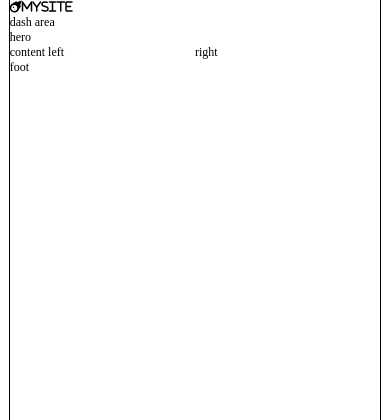
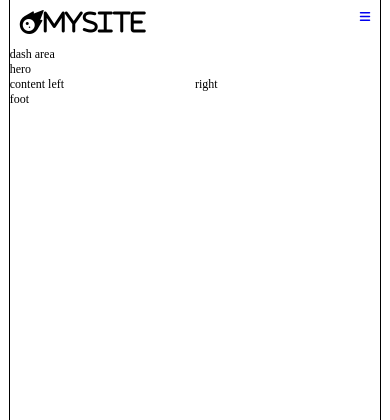
Before and after one commit to chrismcintosh78/_dev, a PHP site: page / in a window 390 px wide. Shown: the top 420 px of the page. Run offline with PHP 8.4, Linux system fonts and the light colour scheme.

Commit message:
Fixed responsive navbar to hide menu and toggle between hamburger menu

```diff
--- a/_/index.html
+++ b/_/index.html
@@ -17,13 +17,12 @@
                     <i class="fas fa-meteor">MySite</i>
                 </logo>
                 <ul>
-                    <links>
-                        <li><a href="#">Link 1</a></li>
-                        <li><a href="#">Link 2</a></li>
-                        <li><a href="#">Link 3</a></li>
-                    </links>
-                    <i class="fa fa-bars"></i>
+                    <li><a href="#" class="nav-link">Link 1</a></li>
+                    <li><a href="#" class="nav-link">Link 2</a></li>
+                    <li><a href="#" class="nav-link">Link 3</a></li>
+                    <li><a href="#" class="nav-toggle"><i class="fa fa-bars"></i></a></li>
                 </ul>
+
             </nav>
         </div>
         <div class="pane-dash">
--- a/_/res/css/style.css
+++ b/_/res/css/style.css
@@ -19,11 +19,11 @@
         /* One column layout for small screens */
     }
     /*GET RID OF THE NAV BAR AND SHOW THE TOGGLER*/
-    .top-nav links{
-        display:none;
+    .nav-link{
+        display:none !important;
     }
-    .top-nav ul i{
-        display:inherit;
+    .nav-toggle{
+        display:block !important;
     }
 }
 
@@ -80,19 +80,30 @@ body {
 }
 .pane-top {
     grid-column: 1 / 3;
-
+    padding: 10px;
     .top-nav{
         display:flex;
         justify-content: space-between;
+        logo{
+            font-size: 2rem;
+        }
         ul{
+            display: flex;
             list-style: none;
+            justify-content: space-between;
         }
         ul li{
-            display: inline;
+            .nav-link{
+                text-decoration: none;
+                color: black;
+                padding-right: 10px;
+                display: block;
+            }
+            .nav-toggle{
+                display:none ;
+            }
         }
-        ul i{
-            display:none;
-        }
+
     }
 }
 
```
